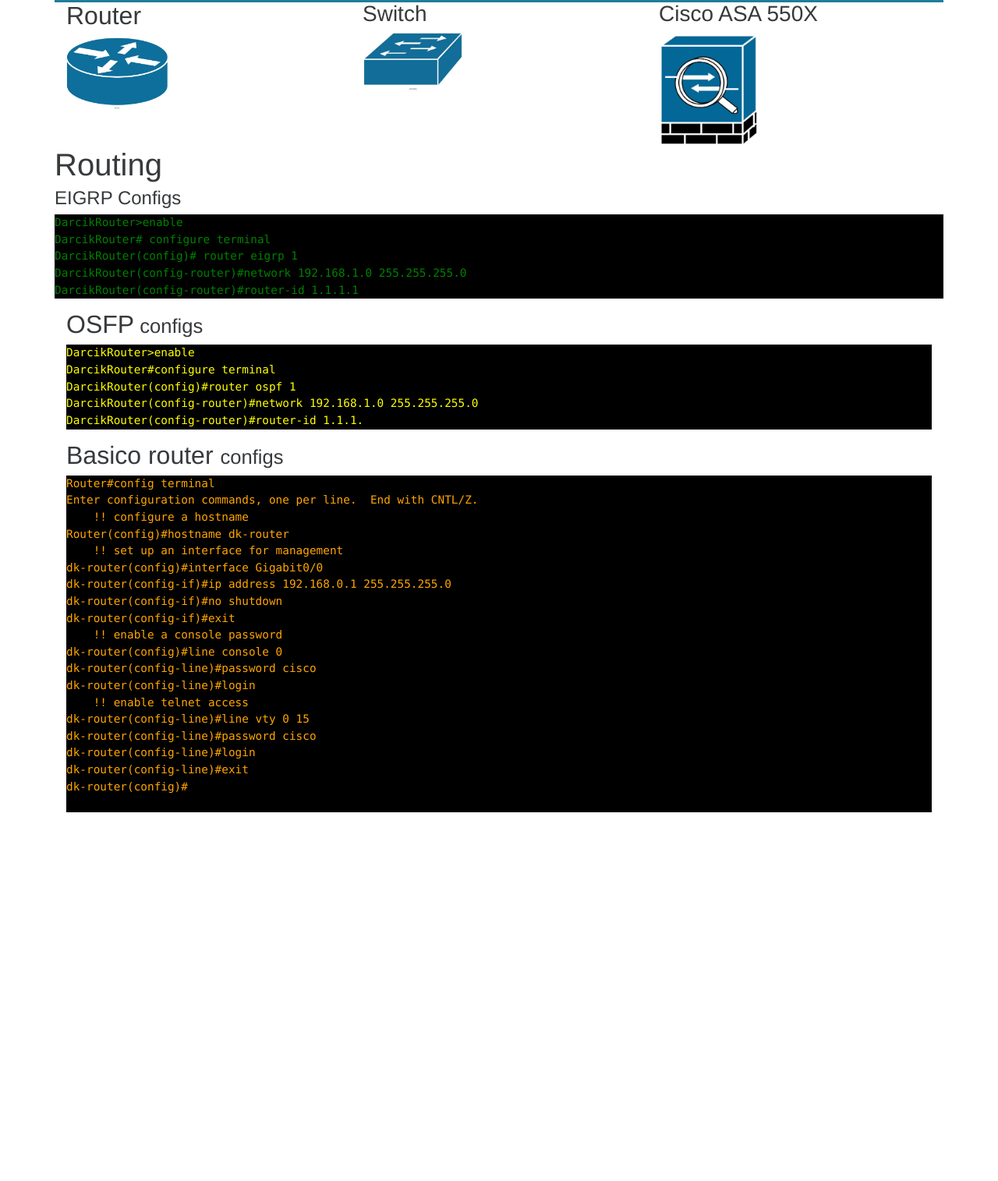
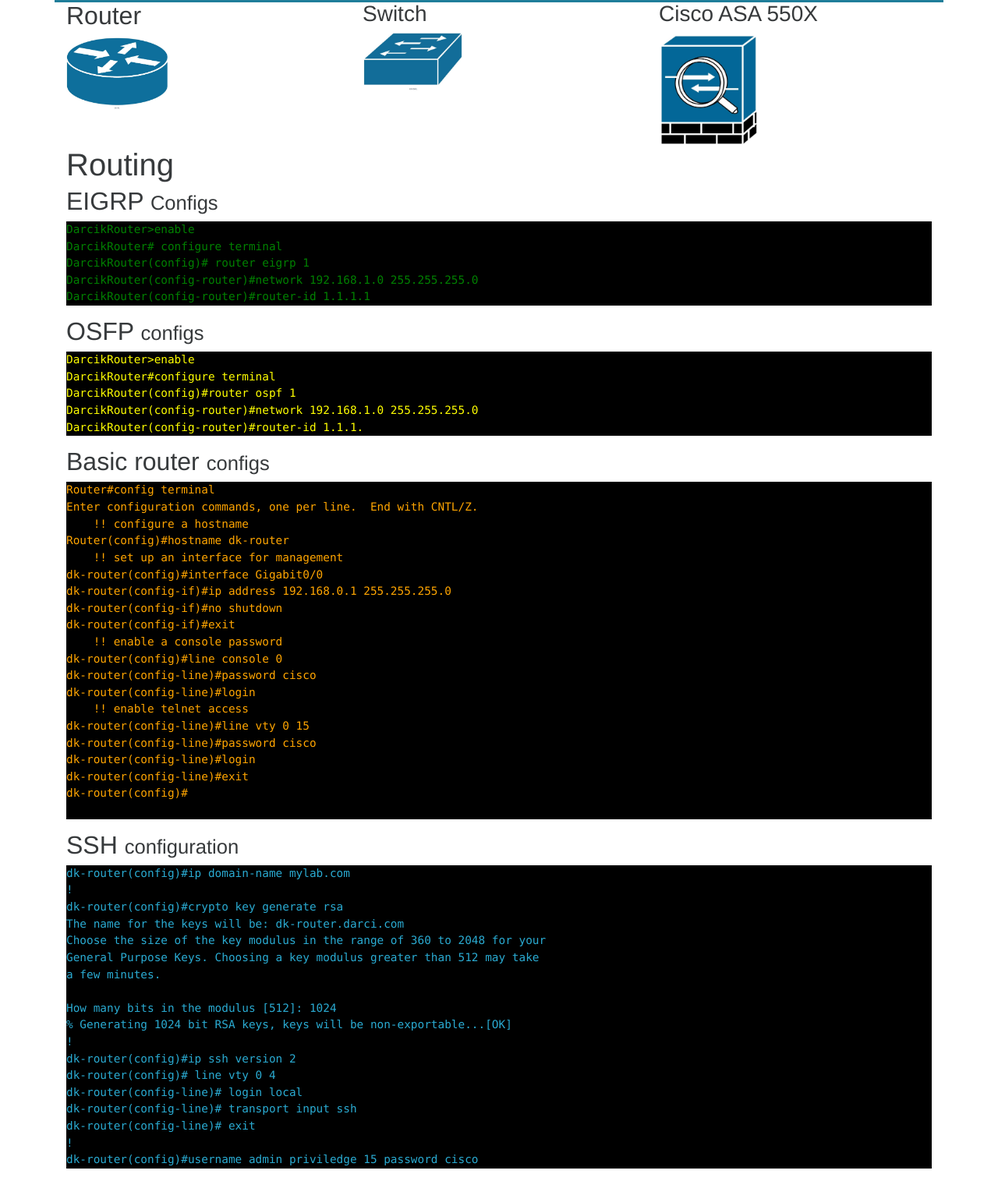
Before and after one commit to darcikhey27/Cisco-Device-Configuration-blog, a plain HTML site: page index.html in a window 1280 px wide. Shown: the part 31-1546 px from the top of the page at 78% size. Before the commit the page ends 1089 px from the top, so only its background shows below. Drawn offline with Linux system fonts and the light colour scheme.

Commit message:
added ssh

```diff
--- a/css/styles.css
+++ b/css/styles.css
@@ -17,3 +17,7 @@
     color: orange;
     background: black;
 }
+.ssh{
+    color: #2aabd2;
+    background: black;
+}
--- a/index.html
+++ b/index.html
@@ -10,7 +10,7 @@
 </head>
 <body>
 <div class="container head-logo">
-  <h4>logo here</h4>
+    <h4>logo here</h4>
 </div>
 <div class="container">
     <div class="row">
@@ -34,11 +34,10 @@
 
 </div> <!-- end container -->
 <div class="container">
-    <section class="row">
-
-        <h1>Routing</h1>
-            <h4>EIGRP Configs</h4>
-
+    <h1>Routing</h1>
+</div>
+<div class="container">
+    <h2>EIGRP <small>Configs</small></h2>
 <pre class="eigrp">
 DarcikRouter>enable
 DarcikRouter# configure terminal
@@ -46,12 +45,14 @@
 DarcikRouter(config-router)#network 192.168.1.0 255.255.255.0
 DarcikRouter(config-router)#router-id 1.1.1.1
 </pre>
-    </section>
+
 </div>
 
 
 <div class="container">
-    <h2>OSFP<small> configs</small></h2>
+    <h2>OSFP
+        <small> configs</small>
+    </h2>
 <pre class="ospf">
 DarcikRouter>enable
 DarcikRouter#configure terminal
@@ -62,7 +63,9 @@
 
 </div>
 <div class="container">
-    <h2>Basico router <small>configs</small></h2>
+    <h2>Basic router
+        <small>configs</small>
+    </h2>
 
 <pre class="basic-config">
 Router#config terminal
@@ -88,6 +91,30 @@
 </pre>
 </div>
 
+<div class="container">
+    <h2>SSH <small>configuration</small></h2>
+<pre class="ssh">
+dk-router(config)#ip domain-name mylab.com
+!
+dk-router(config)#crypto key generate rsa
+The name for the keys will be: dk-router.darci.com
+Choose the size of the key modulus in the range of 360 to 2048 for your
+General Purpose Keys. Choosing a key modulus greater than 512 may take
+a few minutes.
+
+How many bits in the modulus [512]: 1024
+% Generating 1024 bit RSA keys, keys will be non-exportable...[OK]
+!
+dk-router(config)#ip ssh version 2
+dk-router(config)# line vty 0 4
+dk-router(config-line)# login local
+dk-router(config-line)# transport input ssh
+dk-router(config-line)# exit
+!
+dk-router(config)#username admin priviledge 15 password cisco
+</pre>
+</div>
+
 
 <script href="js/jquery-3.0.0.min.js"></script>
 <script href="js/bootstrap.min.js"></script>
```
